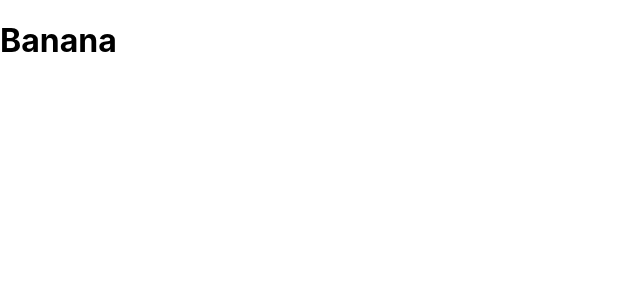
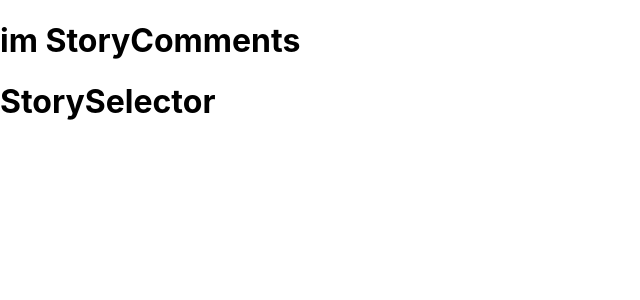
Before and after one commit to MattyMcClare/HackerNewsLab, a React (Create React App) app: page / in a window 1280 px wide. Shown: the top 300 px of the page, without its empty margins (0-640 px from the left). Built offline with nearby package versions, Linux system fonts and the light colour scheme.

Commit message:
structure complete components and containers built

```diff
--- a/src/App.js
+++ b/src/App.js
@@ -1,9 +1,10 @@
 import React from 'react';
 import './App.css';
+import StoryContainer from './containers/StoryContainer';
 
 function App() {
   return (
-    <h1>Banana</h1>
+    <StoryContainer />
   );
 }
 
--- a/src/components/StoryComments.js
+++ b/src/components/StoryComments.js
@@ -0,0 +1,7 @@
+import React from 'react';
+
+const StoryComments = () => {
+    return <h1>im StoryComments</h1>
+}
+
+export default StoryComments;
--- a/src/components/StoryDetail.js
+++ b/src/components/StoryDetail.js
@@ -0,0 +1,10 @@
+import React from 'react';
+import StoryComments from './StoryComments';
+
+const StoryDetail = () => {
+    return (
+        <StoryComments />
+    )
+}
+
+export default StoryDetail;
--- /dev/null
+++ b/src/components/StorySelector.js
@@ -0,0 +1,7 @@
+import React from 'react';
+
+const StorySelector = () => {
+    return <h1>StorySelector</h1>
+}
+
+export default StorySelector;
--- a/src/containers/StoryContainer.js
+++ b/src/containers/StoryContainer.js
@@ -0,0 +1,16 @@
+import React, { Component } from 'react';
+import StoryDetail from '../components/StoryDetail';
+import StorySelector from '../components/StorySelector';
+
+class StoryContainer extends Component {
+    render() {
+        return (
+            <>
+                <StoryDetail />
+                <StorySelector />
+            </>
+        )
+    }
+}
+
+export default StoryContainer;
```
Also changed, not shown: src/containers/StorySelector.js (deleted).
